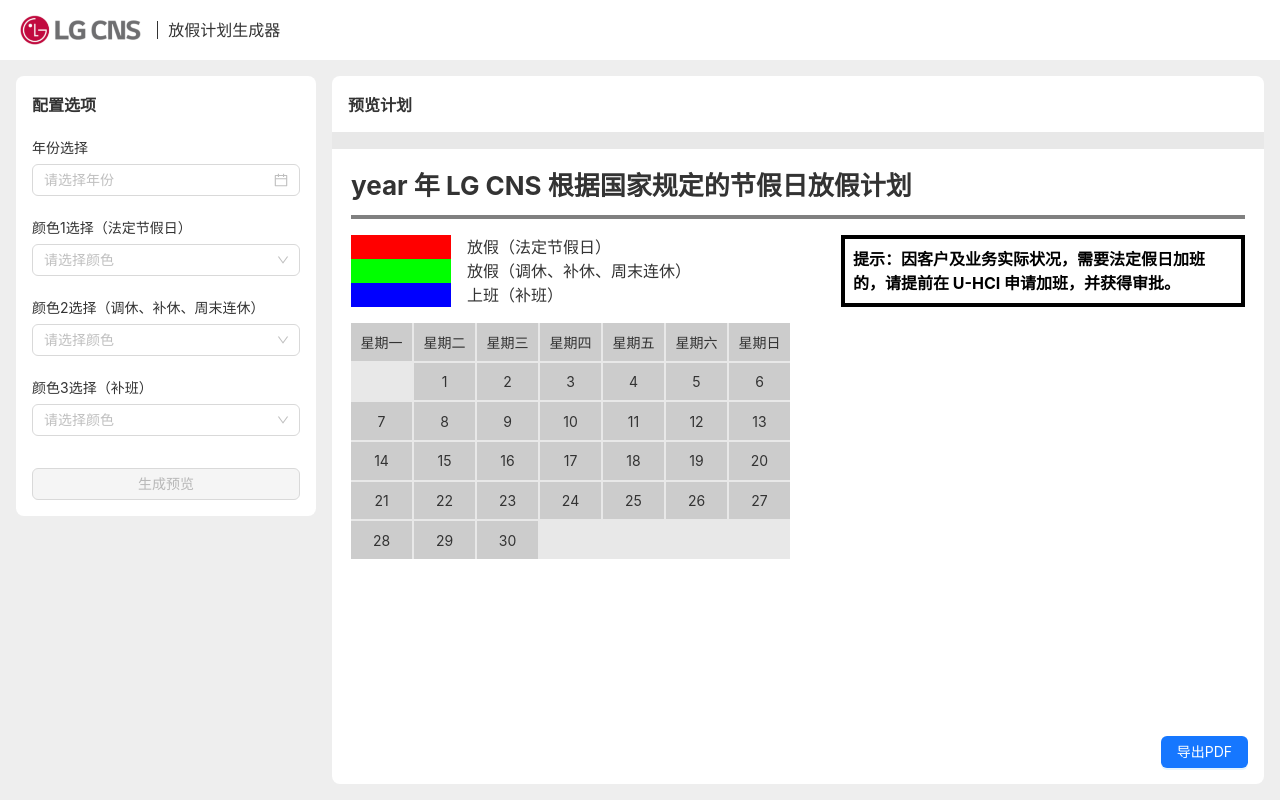
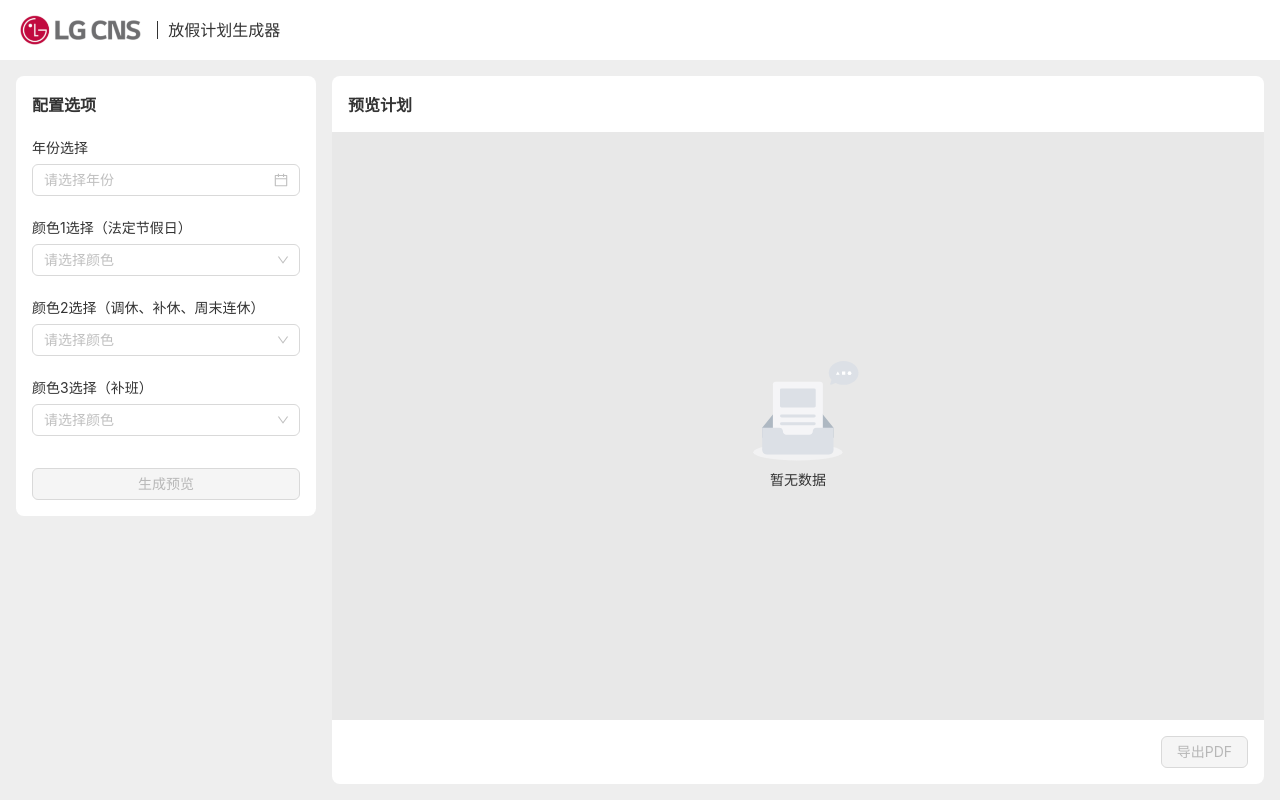
Before and after one commit to NathanCong/lg-hpg, a Vue app: page /home in a window 1280 px wide. Built offline with nearby package versions, Linux system fonts and the light colour scheme.

Commit message:
feat: 完成主要功能开发

```diff
--- a/src/views/home/HomeView.vue
+++ b/src/views/home/HomeView.vue
@@ -8,16 +8,19 @@
           <!-- 颜色1选择（法定节假日） -->
           <ColorSelector
             label="颜色1选择（法定节假日）"
+            :colors="COLORS"
             @change="(value) => onColorChange(1, value)"
           />
           <!-- 颜色2选择（调休、补休、周末连休） -->
           <ColorSelector
             label="颜色2选择（调休、补休、周末连休）"
+            :colors="COLORS"
             @change="(value) => onColorChange(2, value)"
           />
           <!-- 颜色3选择（补班） -->
           <ColorSelector
             label="颜色3选择（补班）"
+            :colors="COLORS"
             @change="(value) => onColorChange(3, value)"
           />
           <div class="actions-buttons">
@@ -40,8 +43,16 @@
           </template>
           <template v-else>
             <div class="previewer-pages">
-              <PlanPage />
-              <PlanPage />
+              <template v-for="pages in previewerPages" :key="pages.key">
+                <PlanPage
+                  :year="previewOptions.year"
+                  :year-plan="holidayYearPlan"
+                  :months="pages.months"
+                  :color1="previewOptions.color1"
+                  :color2="previewOptions.color2"
+                  :color3="previewOptions.color3"
+                />
+              </template>
             </div>
           </template>
         </div>
@@ -72,6 +83,7 @@
 import CommonEmpty from '@/components/CommonEmpty.vue'
 import PlanPage from './components/PlanPage.vue'
 import { getHolidaysFromYear } from '@/apis'
+import { COLORS } from './constants/index'
 
 const previewOptions = reactive<PreviewOptions>({
   year: '',
@@ -132,11 +144,23 @@
   }
 }
 
-const holidayMonths = computed(() => Object.keys(holidayYearPlan.value))
+const holidayMonths = computed(() => Object.keys(holidayYearPlan.value).sort())
 
-const isEmpty = computed(() => !Boolean(holidayMonths.value.length < 1))
+const isEmpty = computed(() => Boolean(holidayMonths.value.length < 1))
 
 const onExportDisabled = computed(() => isEmpty.value)
+
+const previewerPages = computed(() => {
+  const pages = []
+  const months = holidayMonths.value
+  for (let i = 0; i < months.length; i += 4) {
+    pages.push({
+      key: i,
+      months: months.slice(i, i + 4)
+    })
+  }
+  return pages
+})
 
 function onExport() {
   const element: HTMLElement | null = document.querySelector('.previewer-pages')
--- a/src/views/home/components/PlanDetail.vue
+++ b/src/views/home/components/PlanDetail.vue
@@ -1,14 +1,27 @@
 <template>
   <div class="plan-detail">
-    <section class="detail-header"></section>
+    <section class="detail-header">
+      <span class="header-month">{{ month }}月</span>
+      <span class="header-desc"></span>
+    </section>
     <section class="detail-table">
       <!-- thead -->
-      <template v-for="theadCell in theadCells" :key="theadCell.label">
+      <template v-for="theadCell in theadCells" :key="theadCell.key">
         <span :class="theadCell.className">{{ theadCell.labelText }}</span>
       </template>
       <!-- tbody -->
       <template v-for="tbodyCell in tbodyCells" :key="tbodyCell.key">
-        <span :class="tbodyCell.className">{{ tbodyCell.labelText }}</span>
+        <span
+          :class="tbodyCell.className"
+          :style="{
+            backgroundColor: tbodyCell.bgColor
+          }"
+        >
+          <span class="cell-day" :style="{ color: tbodyCell.textColor }">
+            {{ tbodyCell.day }}
+          </span>
+          <span class="cell-desc">{{ tbodyCell.desc }}</span>
+        </span>
       </template>
     </section>
   </div>
@@ -23,6 +36,9 @@
     year?: string
     month?: string
     monthPlan?: HolidayMonthPlan
+    color1?: string
+    color2?: string
+    color3?: string
   }>(),
   {
     year: '2026',
@@ -52,7 +68,10 @@
         week: 7,
         desc: '元旦后补班'
       }
-    })
+    }),
+    color1: '#F99637',
+    color2: '#F9C277',
+    color3: '#3E75B3'
   }
 )
 
@@ -66,44 +85,70 @@
   '星期日'
 ])
 
-const theadCells = computed(() => {
-  return theadLabels.map((label) => {
-    return { className: 'thead-cell', labelText: label }
+const theadCells = computed<TheadCell[]>(() => {
+  return theadLabels.map((label, index) => {
+    return { key: index, className: 'thead-cell', labelText: label }
   })
 })
 
-const tbodyCells = computed(() => {
-  const cells = []
-  const { year, month } = props
+function getTbodyCellColor(type: number, wage: number) {
+  // Type 3 代表补班，使用 color3
+  if (type === 3) {
+    return props.color3
+  }
+  // Type 2 代表假期
+  if (type === 2) {
+    // wage 3 代表3倍薪资，使用 color1
+    if (wage === 3) {
+      return props.color1
+    }
+    // wage 2 代表2倍薪资，使用 color2
+    if (wage === 2) {
+      return props.color2
+    }
+  }
+  return '#fafafa'
+}
+
+const tbodyCells = computed<TbodyCell[]>(() => {
+  const cells: TbodyCell[] = []
+  const { year, month, monthPlan } = props
   const firstDay = dayjs(`${year}-${month}-01`)
   const daysCount = firstDay.daysInMonth()
   // 填充日期
   for (let i = 1; i < daysCount; i += 1) {
     const week = firstDay.date(i).day()
+    const key = String(i).length > 1 ? `${i}` : `0${i}`
+    const { desc, wage, type } = monthPlan[key] || {}
     cells.push({
       key: i,
       week: week === 0 ? 7 : week,
       className: 'tbody-cell',
-      labelText: i
+      day: String(i),
+      desc: type === 3 ? '补班' : desc,
+      bgColor: getTbodyCellColor(type, wage),
+      textColor: week === 0 || week === 6 ? 'red' : '#333'
     })
   }
-  // 填充空白
+  // 填充头部空白
   const fIndex = 0
-  const bFillCount = cells[fIndex].week - 1
+  const fCell = cells[fIndex]
+  const bFillCount = fCell ? fCell.week - 1 : 0
   const bFillCells = new Array(bFillCount).fill(null).map((_, index) => ({
     key: 0 - index,
-    className: 'tbody-cell',
-    labelText: ''
+    week: index + 1,
+    className: 'tbody-cell'
   }))
-  cells.unshift(bFillCells)
+  cells.unshift(...bFillCells)
+  // 填充尾部空白
   const lIndex = cells.length - 1
   const aFillCount = 7 - cells[lIndex].week
   const aFillCells = new Array(aFillCount).fill(null).map((_, index) => ({
     key: lIndex + index + 1,
-    className: 'tbody-cell',
-    labelText: ''
+    week: 7 - aFillCount + index + 1,
+    className: 'tbody-cell'
   }))
-  cells.push(aFillCells)
+  cells.push(...aFillCells)
   return cells
 })
 </script>
@@ -112,9 +157,22 @@
 .plan-detail {
   width: 100%;
   height: 100%;
-  background-color: #e8e8e8;
   display: flex;
   flex-direction: column;
+
+  .detail-header {
+    display: flex;
+    flex-direction: row;
+    justify-content: flex-start;
+    align-items: center;
+    margin-bottom: 8px;
+
+    .header-month {
+      color: #b9000d;
+      font-size: 16px;
+      font-weight: bold;
+    }
+  }
 
   .detail-table {
     flex: 1;
@@ -122,19 +180,35 @@
     grid-template-columns: repeat(7, 1fr);
     grid-template-rows: repeat(6, 1fr);
     gap: 2px;
+    background-color: #eee;
 
-    .thead-cell {
-      display: flex;
-      align-items: center;
-      justify-content: center;
-      background-color: #ccc;
-    }
-
+    .thead-cell,
     .tbody-cell {
       display: flex;
       align-items: center;
       justify-content: center;
-      background-color: #ccc;
+    }
+
+    .thead-cell {
+      background-color: #d6dded;
+      font-size: 14px;
+      font-weight: bold;
+    }
+
+    .tbody-cell {
+      background-color: #fafafa;
+      flex-direction: column;
+
+      .cell-day {
+        font-size: 14px;
+        line-height: 14px;
+      }
+
+      .cell-desc {
+        margin-top: 2px;
+        font-size: 12px;
+        line-height: 12px;
+      }
     }
   }
 }
--- a/src/views/home/components/PlanPage.vue
+++ b/src/views/home/components/PlanPage.vue
@@ -1,5 +1,5 @@
 <template>
-  <div class="plan-page" ref="planPageRef">
+  <div class="plan-page">
     <section class="page-header">
       {{ year }} 年 LG CNS 根据国家规定的节假日放假计划
     </section>
@@ -22,10 +22,16 @@
         </span>
       </div>
       <div class="page-plans">
-        <PlanDetail />
-        <!-- <PlanDetail /> -->
-        <!-- <PlanDetail /> -->
-        <!-- <PlanDetail /> -->
+        <template v-for="month in months" :key="month">
+          <PlanDetail
+            :year="year"
+            :month="month"
+            :month-plan="yearPlan[month]"
+            :color1="color1"
+            :color2="color2"
+            :color3="color3"
+          />
+        </template>
       </div>
     </section>
     <section class="page-footer">
@@ -35,32 +41,35 @@
 </template>
 
 <script lang="ts" setup>
-import { computed, ref } from 'vue'
+import { computed } from 'vue'
 import LogoPNG from '@/assets/images/logo.png'
 import PlanDetail from './PlanDetail.vue'
 
 const props = withDefaults(
   defineProps<{
     year?: string
+    yearPlan?: HolidayYearPlan
+    months?: string[]
     color1?: string
     color2?: string
     color3?: string
   }>(),
   {
     year: 'year',
+    months: () => ['1', '2', '3', '4'],
+    yearPlan: () => ({}),
     color1: '#FF0000',
     color2: '#00FF00',
     color3: '#0000FF'
   }
 )
 
+console.log('months', props.months)
 const colors = computed(() => [
   { color: props.color1, label: '放假（法定节假日）' },
   { color: props.color2, label: '放假（调休、补休、周末连休）' },
   { color: props.color3, label: '上班（补班）' }
 ])
-
-const planPageRef = ref<HTMLElement | null>(null)
 </script>
 
 <style lang="less" scoped>
@@ -81,7 +90,7 @@
     font-size: 26px;
     line-height: 26px;
     padding-top: 24px;
-    padding-bottom: 16px;
+    padding-bottom: 8px;
     font-weight: bold;
     border-bottom: 4px solid gray;
   }
@@ -116,8 +125,8 @@
           }
 
           .color-label {
-            font-size: 16px;
-            line-height: 16px;
+            font-size: 14px;
+            line-height: 14px;
             font-weight: normal;
             display: flex;
             align-items: center;
@@ -162,7 +171,7 @@
 
     .page-logo {
       width: auto;
-      height: 24px;
+      height: 16px;
     }
   }
 }
--- /dev/null
+++ b/src/views/home/constants/index.ts
@@ -0,0 +1,20 @@
+export const COLORS = [
+  '#D6DDED',
+  '#AEC6CF', // 淡蓝色
+  '#FAC898', // 浅桃色
+  '#FFB7B2', // 粉红色
+  '#C7CEEA', // 薰衣草紫
+  '#F9C277',
+  '#FFDAC1', // 奶油橙
+  '#D2E7BD',
+  '#B5EAD7', // 薄荷绿
+  '#3E75B3',
+  '#007BFF', // 亮蓝色
+  '#FFC107', // 警告黄
+  '#F99637',
+  '#DC3545', // 危险红
+  '#B9000D',
+  '#6F42C1', // 紫罗兰
+  '#20C997', // 绿松石
+  '#28A745' // 生态绿
+]
```
Also changed, not shown: src/views/home/components/PlanDetail.d.ts (added, +15 -0 lines).
